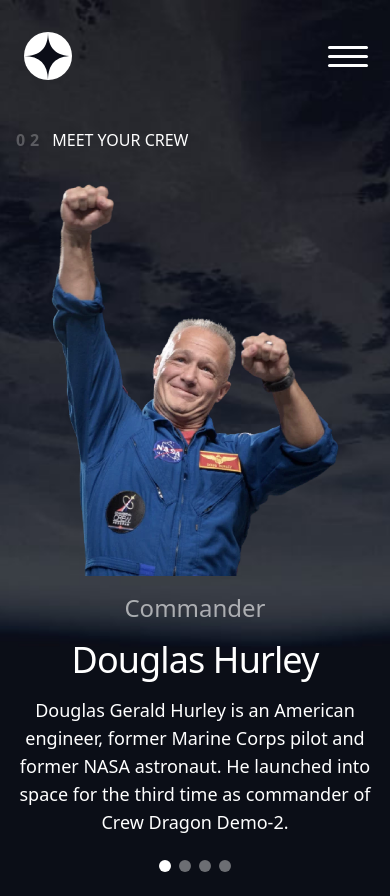
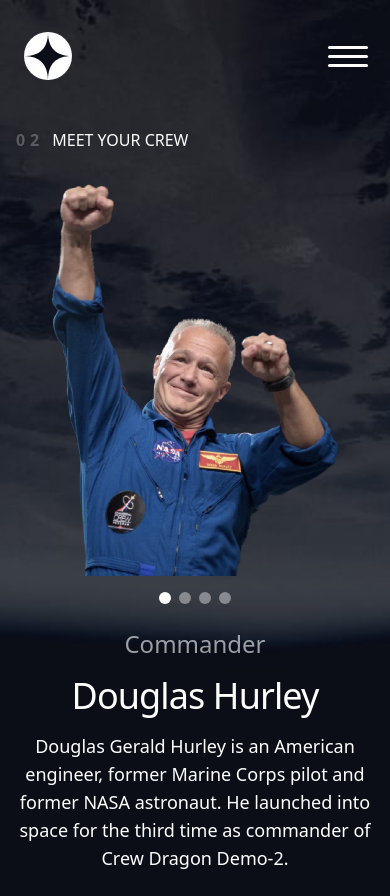
Before and after one commit to Rishabh763/space-tourism-website, a React (Create React App) app: page /crew in a window 390 px wide. Built offline with nearby package versions, Linux system fonts and the light colour scheme; a web font is replaced by a local one.

Commit message:
final commit

```diff
--- a/src/pages/Crew.jsx
+++ b/src/pages/Crew.jsx
@@ -24,7 +24,7 @@
         &nbsp; Meet your crew
       </h2>
       <div className="grid grid-cols-1 md:grid-cols-2 gap-4 md:gap-6 pb-6">
-        <div className="crew-content flex flex-col gap-6 md:gap-28 items-center md:items-start justify-between md:justify-self-start self-center">
+        <div className="crew-content flex md:flex-col flex-col-reverse gap-6 md:gap-28 items-center md:items-start justify-between md:justify-self-start self-center">
           <div className="text max-w-[70ch] flex flex-col gap-4 items-center md:items-start">
             <p className="text-white/60 text-2xl sm:text-3xl">{crew.role}</p>
             <p className="text-4xl sm:text-6xl tracking-tight">{crew.name}</p>
```
